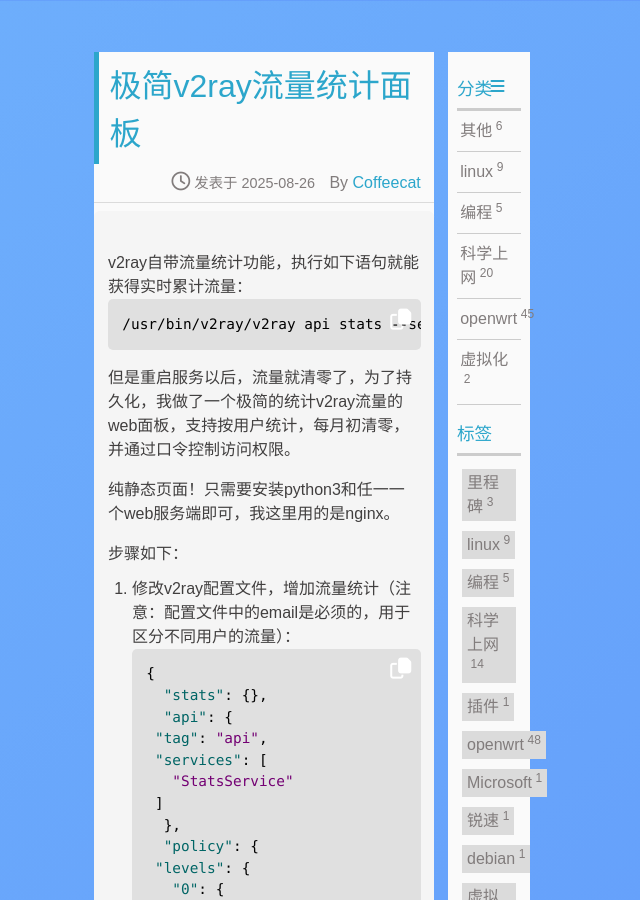
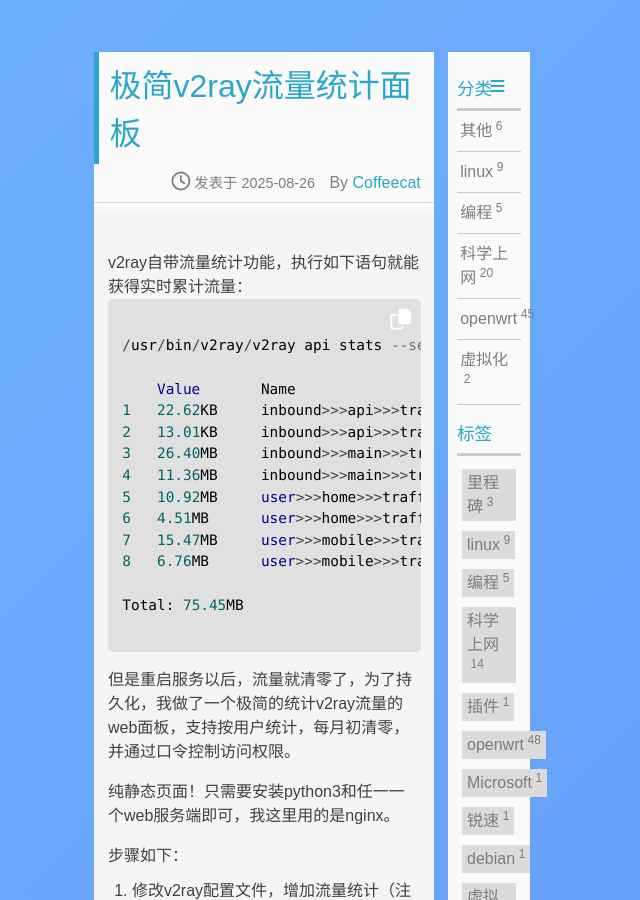
Before and after one commit to jibenfa/jibenfa.github.com, a Jekyll site: the page built from _posts/2025-09-02-E69E81E7AE80v2rayE6B581E9878FE7BB9FE8AEA1E99DA2E69DBF.md, in a window 1280 px wide and 900 px high. Shown: the whole window, without its empty margins (408-1048 px from the left). Built offline with Jekyll 4.4.1, drawn with Linux system fonts in a browser that asks for light colours.

Commit message:
Update 2025-09-02-E69E81E7AE80v2rayE6B581E9878FE7BB9FE8AEA1E99DA2E69DBF.md

````diff
--- a/_posts/2025-09-02-E69E81E7AE80v2rayE6B581E9878FE7BB9FE8AEA1E99DA2E69DBF.md
+++ b/_posts/2025-09-02-E69E81E7AE80v2rayE6B581E9878FE7BB9FE8AEA1E99DA2E69DBF.md
@@ -14,7 +14,21 @@ tags:
 
 v2ray自带流量统计功能，执行如下语句就能获得实时累计流量：
 ```bash
+
 /usr/bin/v2ray/v2ray api stats --server=127.0.0.1:10085
+
+    Value       Name
+1   22.62KB     inbound>>>api>>>traffic>>>downlink
+2   13.01KB     inbound>>>api>>>traffic>>>uplink
+3   26.40MB     inbound>>>main>>>traffic>>>downlink
+4   11.36MB     inbound>>>main>>>traffic>>>uplink
+5   10.92MB     user>>>home>>>traffic>>>downlink
+6   4.51MB      user>>>home>>>traffic>>>uplink
+7   15.47MB     user>>>mobile>>>traffic>>>downlink
+8   6.76MB      user>>>mobile>>>traffic>>>uplink
+
+Total: 75.45MB
+
 ```
 但是重启服务以后，流量就清零了，为了持久化，我做了一个极简的统计v2ray流量的web面板，支持按用户统计，每月初清零，并通过口令控制访问权限。
 
````
